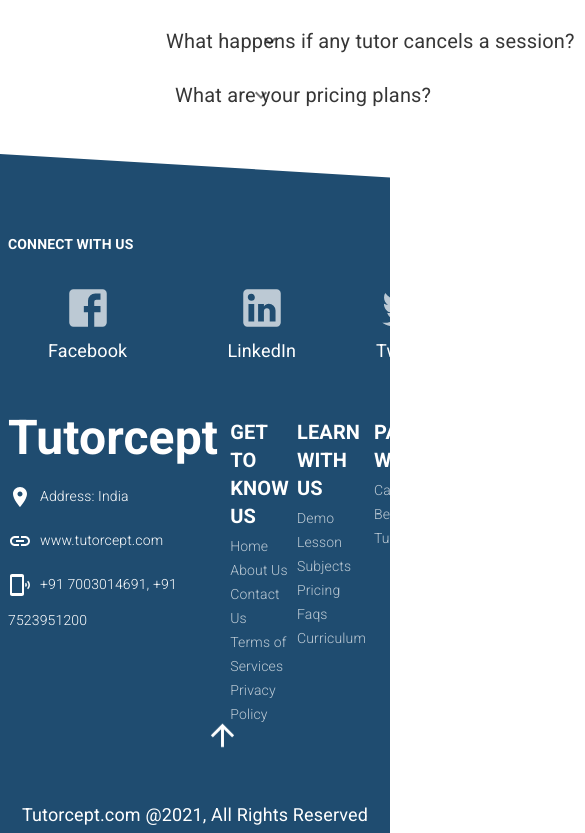
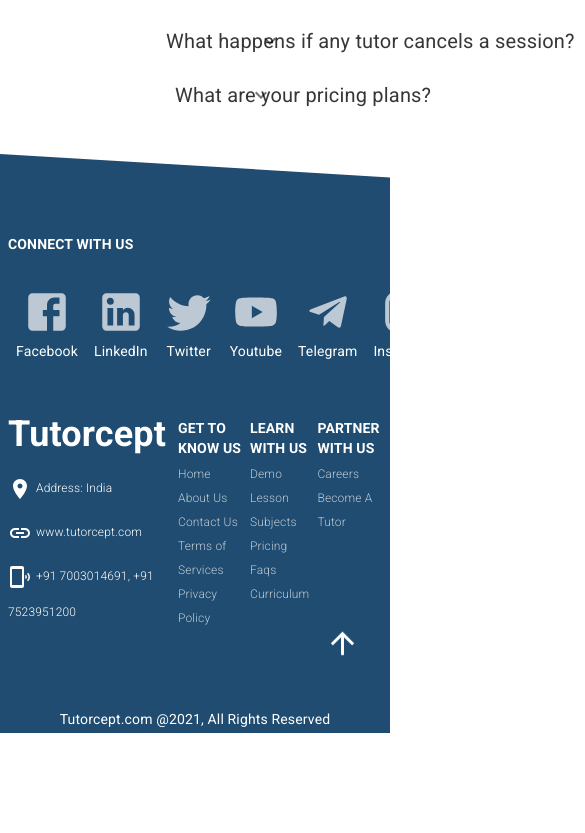
Before and after one commit to ati07/Tutorcept, a Next.js app: page /faqs in a window 390 px wide. Shown: the part 1302-2135 px from the top of the page, 585 px wide, since content can reach past the window. After the commit the page ends 2035 px from the top, so only its background shows below. Built offline with nearby package versions, Linux system fonts and the light colour scheme.

Commit message:
42th commit

```diff
--- a/component/Banner.js
+++ b/component/Banner.js
@@ -15,7 +15,7 @@
     return (
         <div className="banner flex justify-center items-center bg-banner h-[600px] .bg-center w-full object-cover">
             <div className="w-full text-center">
-                <h1  className='text-white lg:mt-[-30px] lg:text-8xl pb-7 text-5xl '>
+                <h1  className='text-white lg:mt-[-30px] lg:text-8xl lg:pb-7 pb-10 text-4xl '>
                 {/* <Typewriter
                 options={{
                 strings: ['Simplifying Concepts...', '...'],
--- a/component/Footer.js
+++ b/component/Footer.js
@@ -18,12 +18,17 @@
 import 'aos/dist/aos.css';
 
 
-const useStyles = makeStyles({
+const useStyles = makeStyles((theme) => ({
   root: {
-    // opacity:0.7,
-    // fontSize:50,
+    opacity:0.7,
+    fontSize:50,
+    [theme.breakpoints.down('sm')]: {
+    // backgroundColor: theme.palette.secondary.main,
+    fontSize:25,
+  },
 
   },
+
   "&:hover": {
     // background: "#efefef"
     // opacity:1,
@@ -31,7 +36,7 @@
   label: {
     textTransform: 'capitalize',
   },
-});
+}));
 
 function Footer() {
   const [stop,setStop] = useState()
@@ -84,27 +89,27 @@
   }
   const classes = useStyles();
   return (
-    <div className="relative z-10 footer flex flex-col justify-center align-center w-full h-auto bg-[#1f4c70]">
-      <div className="flex justify-between w-full text-white lg:px-20">
+    <div className="relative z-10 footer flex flex-col justify-center items-center w-full h-auto bg-[#1f4c70]">
+      <div className="flex justify-between lg:md:w-full w-full text-white lg:px-20">
         <div className="w-full px-2 mt-20 lg:px-5">
           <h1 className="pb-3 font-bold lg:text-2xl text-1xl">
             CONNECT WITH US
           </h1>
 
           <div className="flex items-center justify-between w-full">
-            <div className="flex items-center justify-around w-full mt-2">
+            <div className="flex items-center justify-around lg:md:w-full w-full mt-2">
               <Link href="">
                 <a href='https://www.facebook.com/tutorcept' target="_blank" rel="noreferrer">
-                  <div data-aos="fade-up" data-aos-delay="100" className="flex flex-col items-center px-10 mr-5 text-lg ftb opacity-70 hover:opacity-100">
-                    <FacebookIcon fontSize="large" classes={{root: classes.root}} /> <span className='mt-1'>Facebook</span>
+                  <div data-aos="fade-up" data-aos-delay="100" className="flex flex-col items-center lg:md:px-10 px-2 lg:md:mr-5 mr-0 lg:md:text-lg text-sm ftb opacity-70 hover:opacity-100">
+                    <FacebookIcon classes={{root: classes.root}} /> <span className='mt-1'>Facebook</span>
                   </div>
                 </a>
               </Link>
               <div data-aos="fade-up" data-aos-delay="200" className='w-[1px] h-[100px] bg-white'></div>
               <Link href="">
                 <a href='https://www.linkedin.com/company/tutorcept' target="_blank" rel="noreferrer">
-                  <div data-aos="fade-up" data-aos-delay="300" className="flex flex-col items-center justify-center px-10 text-lg ftb opacity-70 hover:opacity-100">
-                    <LinkedInIcon fontSize="large" classes={{root: classes.root}} /> <span className='mt-1' >LinkedIn</span>
+                  <div data-aos="fade-up" data-aos-delay="300" className="flex flex-col items-center justify-center lg:md:px-10 px-2 lg:md:text-lg text-sm ftb opacity-70 hover:opacity-100">
+                    <LinkedInIcon  classes={{root: classes.root}} /> <span className='mt-1' >LinkedIn</span>
                   </div>
                 </a>
               </Link>
@@ -112,8 +117,8 @@
 
               <Link href="">
                 <a href='https://twitter.com/tutorcept' target="_blank" rel="noreferrer">
-                  <div data-aos="fade-up" data-aos-delay="500" className="flex flex-col items-center justify-center px-10 mr-5 text-lg ftb opacity-70 hover:opacity-100">
-                    <TwitterIcon fontSize="large" classes={{root: classes.root}} /> <span className='mt-1'>Twitter</span>
+                  <div data-aos="fade-up" data-aos-delay="500" className="flex flex-col items-center justify-center lg:md:px-10 px-2 lg:md:mr-5 mr-0 lg:md:text-lg text-sm ftb opacity-70 hover:opacity-100">
+                    <TwitterIcon classes={{root: classes.root}} /> <span className='mt-1'>Twitter</span>
                   </div>
                 </a>
               </Link>
@@ -121,7 +126,7 @@
 
               <Link href="">
                 <a href='https://www.youtube.com/channel/UC3iY0YCVHD7UwqZqlDYpEQw' target="_blank" rel="noreferrer">
-                  <div data-aos="fade-up" data-aos-delay="700" className="flex flex-col items-center justify-center px-10 text-lg ftb opacity-70 hover:opacity-100">
+                  <div data-aos="fade-up" data-aos-delay="700" className="flex flex-col items-center justify-center lg:md:px-10 px-2 lg:md:text-lg text-sm ftb opacity-70 hover:opacity-100">
                     <YouTubeIcon classes={{root: classes.root}} /> <span className='mt-1'>Youtube</span>
                   </div>
                 </a>
@@ -129,7 +134,7 @@
               <div data-aos="fade-up" data-aos-delay="800" className='w-[1px] h-[100px] bg-white'></div>
               <Link href="">
                 <a href='https://t.me/tutorcept' target="_blank" rel="noreferrer">
-                  <div data-aos="fade-up" data-aos-delay="900" className="flex flex-col items-center justify-center px-10 text-lg ftb opacity-70 hover:opacity-100">
+                  <div data-aos="fade-up" data-aos-delay="900" className="flex flex-col items-center justify-center lg:md:px-10 px-2 lg:md:text-lg text-sm ftb opacity-70 hover:opacity-100">
                     <TelegramIcon classes={{root: classes.root}} /> <span className='mt-1'>Telegram</span>
                   </div>
                 </a>
@@ -138,8 +143,8 @@
 
               <Link href="">
                 <a href='https://www.instagram.com/tutorcept' target="_blank" rel="noreferrer">
-                  <div  data-aos="fade-up" data-aos-delay="1100" className="flex flex-col items-center justify-center px-10 text-lg ftb opacity-70 hover:opacity-100">
-                    <InstagramIcon fontSize="large" classes={{root: classes.root}}/> <span className='mt-1'>Instagram</span>
+                  <div  data-aos="fade-up" data-aos-delay="1100" className="flex flex-col items-center justify-center lg:md:px-10 px-2 lg:md:text-lg text-sm ftb opacity-70 hover:opacity-100">
+                    <InstagramIcon  classes={{root: classes.root}}/> <span className='mt-1'>Instagram</span>
                   </div>
                 </a>
               </Link>
@@ -176,21 +181,21 @@
       </div>
       <div className="flex justify-between w-full mt-10 text-white lg:mt-20 lg:px-20">
         <div className="px-2 lg:px-5">
-          <h1 className="pb-3 text-5xl font-bold lg:text-6xl">Tutorcept</h1>
+          <h1 className="pb-3 text-4xl font-bold lg:md:text-6xl">Tutorcept</h1>
           {/* <p className="py-3 text-sm font-thin leading-6 opacity-70 lg:text-base">
             Terms of Service | Privacy Policy
           </p> */}
-          <p className="py-1 text-sm font-thin leading-9 lg:text-base">
+          <p className="py-1 lg:md:text-sm text-xs font-thin leading-9 lg:text-base">
             <LocationOnIcon/>
-            <span className='pl-2'>Address: India</span>
+            <span className='lg:md:pl-2 pl-1'>Address: India</span>
           </p>
-          <p className="py-1 text-sm font-thin leading-9 lg:text-base">
+          <p className="py-1 lg:md:text-sm text-xs font-thin leading-9 lg:text-base">
             <LinkIcon/>
-            <span className='pl-2'>www.tutorcept.com</span>
+            <span className='lg:md:pl-2 pl-1'>www.tutorcept.com</span>
           </p>
-          <p className="py-1 text-sm font-thin leading-9 lg:text-base">
+          <p className="py-1 lg:md:text-sm text-xs font-thin leading-9 lg:text-base">
             <PhonelinkRingIcon/>
-            <span className='pl-2'>+91 7003014691, +91 7523951200</span>
+            <span className='lg:md:pl-2 pl-1'>+91 7003014691, +91 7523951200</span>
           </p>
           {/* <p className="py-1 text-sm font-thin leading-9 lg:text-base">
             Made in INDIA by Atiurrahman
@@ -199,9 +204,9 @@
         </div>
         {footerContent.map((item, i) => (
           <div key={i} className="px-1">
-            <h2 key={i} className="py-1 text-xl font-bold ">{item.Title}</h2>
+            <h2 key={i} className="py-1 lg:md:text-xl text-sm font-bold ">{item.Title}</h2>
             {item["pages"].map((pg, j) => (
-              <p key={j} className="text-sm font-thin cursor-not-allowed leading-6 opacity-70 hover:font-bold hover:opacity-100 lg:leading-8 text-aqua lg:text-base">
+              <p key={j} className="lg:md:text-sm text-xs font-thin cursor-not-allowed leading-6 opacity-70 hover:font-bold hover:opacity-100 lg:leading-8 text-aqua lg:text-base">
                 {pg}
                 {/* <Link href="/">{pg}</Link> */}
 
@@ -210,8 +215,8 @@
           </div>
         ))}
       </div>
-      <div onClick={scrollToTop} className='w-full text-white flex justify-end pr-[150px]'><ArrowUpwardIcon fontSize='large' className='cursor-pointer animate-bounce' /></div>
-      <div className='flex items-center justify-center w-full mt-10 mb-1 text-lg text-white'>Tutorcept.com @2021, All Rights Reserved
+      <div onClick={scrollToTop} className='w-full text-white flex justify-end lg:md:pr-[150px] pr-[30px]'><ArrowUpwardIcon fontSize='large' className='cursor-pointer animate-bounce' /></div>
+      <div className='flex items-center justify-center w-full mt-10 mb-1 lg:md:text-lg text-sm text-white'>Tutorcept.com @2021, All Rights Reserved
 
 
       </div>
--- a/component/Testemonial.js
+++ b/component/Testemonial.js
@@ -34,10 +34,10 @@
                 />
               </div>
               <div>
-                <h1 className="text-4xl">Student says about us</h1>
+                <h1 className="lg:md:text-4xl text-lg">Student says about us</h1>
               </div>
 
-              <div className="h-[150px] flex justify-center items-center text-justify w-[615px] mt-[20px]">
+              <div className="h-[150px] flex justify-center text-xs lg:md:text-xl items-center text-justify lg:md:w-[615px] w-auto lg:md:mt-[20px]">
                 <p>
                   Lorem Ipsum is simply dummy text of the printing and
                   typesetting industry. Lorem Ipsum has been the industry
--- a/component/Timer.js
+++ b/component/Timer.js
@@ -57,8 +57,8 @@
     // },[timerSeconds])
     // #1e56a0
     return (
-        <div className="flex flex-col items-center h-[400px] w-full bg-timerbg timerbg">
-            <div className="text-xl text-white pb-5 mt-20 text-center">
+        <div className="flex flex-col items-center lg:md:h-[400px] h-auto w-full bg-timerbg timerbg">
+            <div className="lg:md:text-xl text-sm text-white pb-5 mt-20 text-center">
                 <p>
                 Get ready to witness a new era in online tutoring! Join us to know more about this exciting new venture! <br/> Tutorcept anxiously waits for your gracious presence.
                 </p>
@@ -73,7 +73,7 @@
             <div className='col-span-1 pt-1 text-2xl text-center'>:</div>
             <div className='flex flex-col col-span-2 pt-1 text-2xl font-bold text-center border-2'>{timerSeconds}<span className='text-sm font-light text-white'> Secs </span> </div>
             </div>
-            <div className='mt-14'>
+            <div className='lg:md:mt-14 mt-14 mb-5'>
                 {!show?
                 <button onClick={()=>router.push('/subscribe')} className='hover:bg-[#1e56a0] bg-green-500 hover:border-0 border-2 font-semibold uppercase w-[200px] p-2 h-[50px] rounded-lg opacity-100 hover:opacity-100 text-white'>
                 Register Now
```
Also changed, not shown: component/CurriculumSlider.js (+8 -8 lines), component/Header.js (+5 -5 lines), component/HowItWorks.js (+8 -8 lines), component/PopUp.js (+23 -10 lines), component/WhyUs.js (+8 -8 lines).
